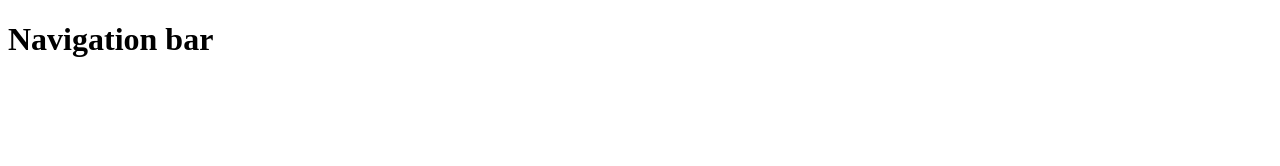
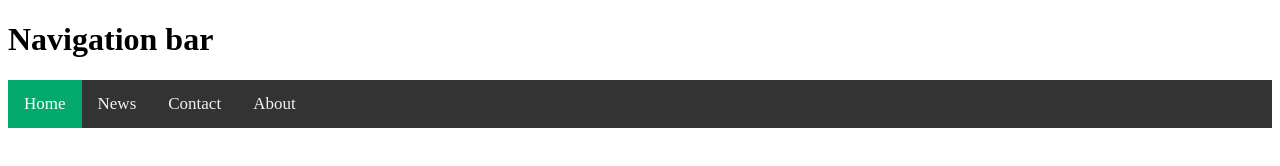
Before and after one commit to sanadivya06/git-practice, a plain HTML site: page index.html in a window 1280 px wide. Drawn offline with Linux system fonts and the light colour scheme.

Commit message:
added navigation bar

```diff
--- a/index.html
+++ b/index.html
@@ -4,9 +4,39 @@
     <meta charset="UTF-8">
     <meta name="viewport" content="width=device-width, initial-scale=1.0">
     <title>git-practice</title>
+    <style>
+        .topnav {
+         overflow: hidden;
+         background-color: #333;
+       }
+
+       .topnav a {
+         float: left;
+         color: #f2f2f2;
+         text-align: center;
+         padding: 14px 16px;
+         text-decoration: none;
+         font-size: 17px;
+       }
+
+       .topnav a:hover {
+         background-color: #ddd;
+         color: black;
+       }
+
+       .topnav a.active {
+         background-color: #04AA6D;
+         color: white;
+       }
+           </style>
 </head>
 <body>
     <h1>Navigation bar</h1>
+    <div class="topnav" >
+        <a class="active" href="#home" >Home</a>
+        <a href="#news" >News</a>
+        <a href="#contact" >Contact</a>
+        <a href="#about" >About</a>
 
 </body>
 </html>
```
